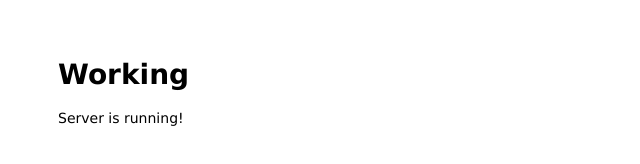
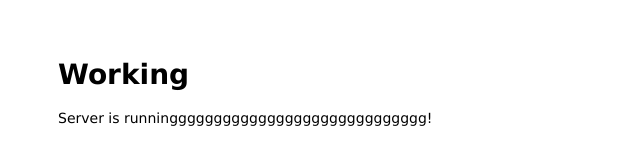
Before and after one commit to RubenABM/Project-Factory, a website: page public/index.html in a window 1280 px wide. Shown: the whole page, without its empty margins (0-640 px from the left). Drawn offline with Linux system fonts and the light colour scheme.

Commit message:
Update index.html

```diff
--- a/public/index.html
+++ b/public/index.html
@@ -7,7 +7,7 @@
 
 <body>
   <h1>Working</h1>
-  <p>Server is running!</p>
+  <p>Server is runninggggggggggggggggggggggggggggg!</p>
 </body>
 
 </html>
```
